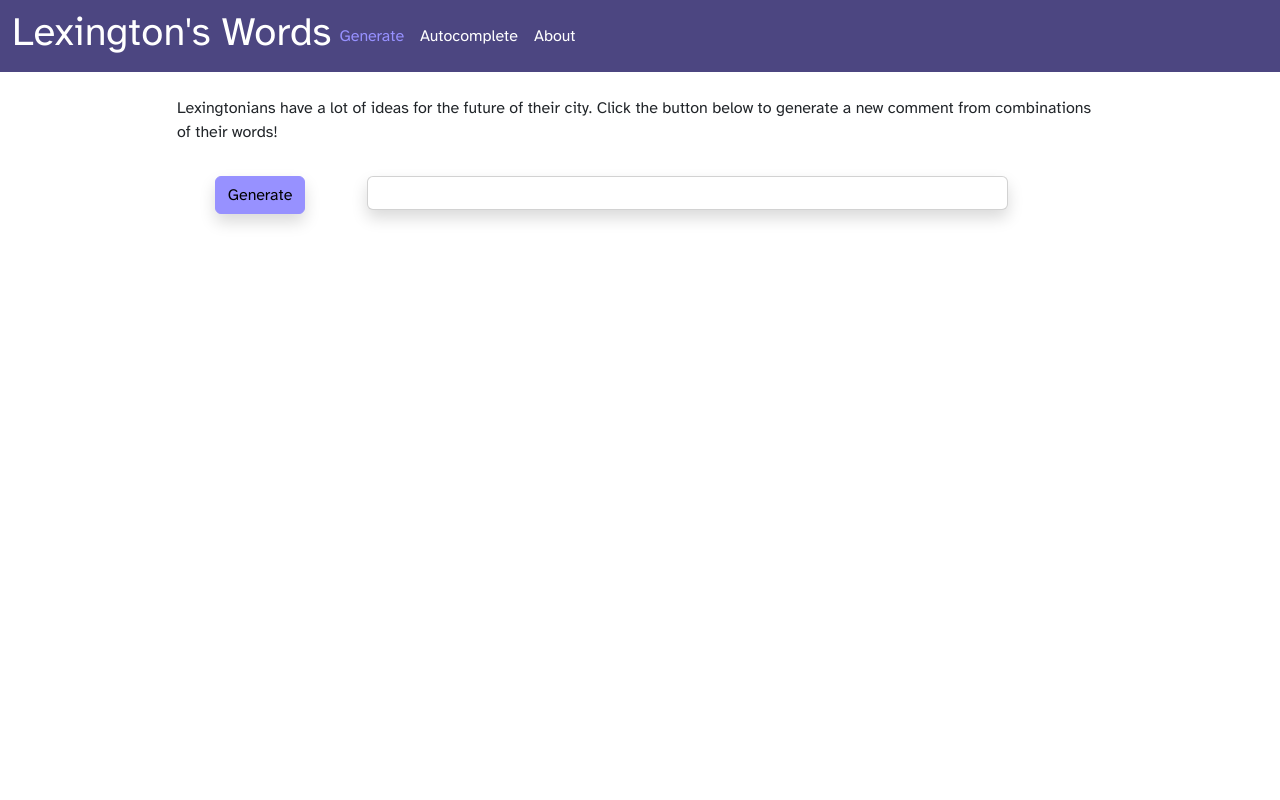
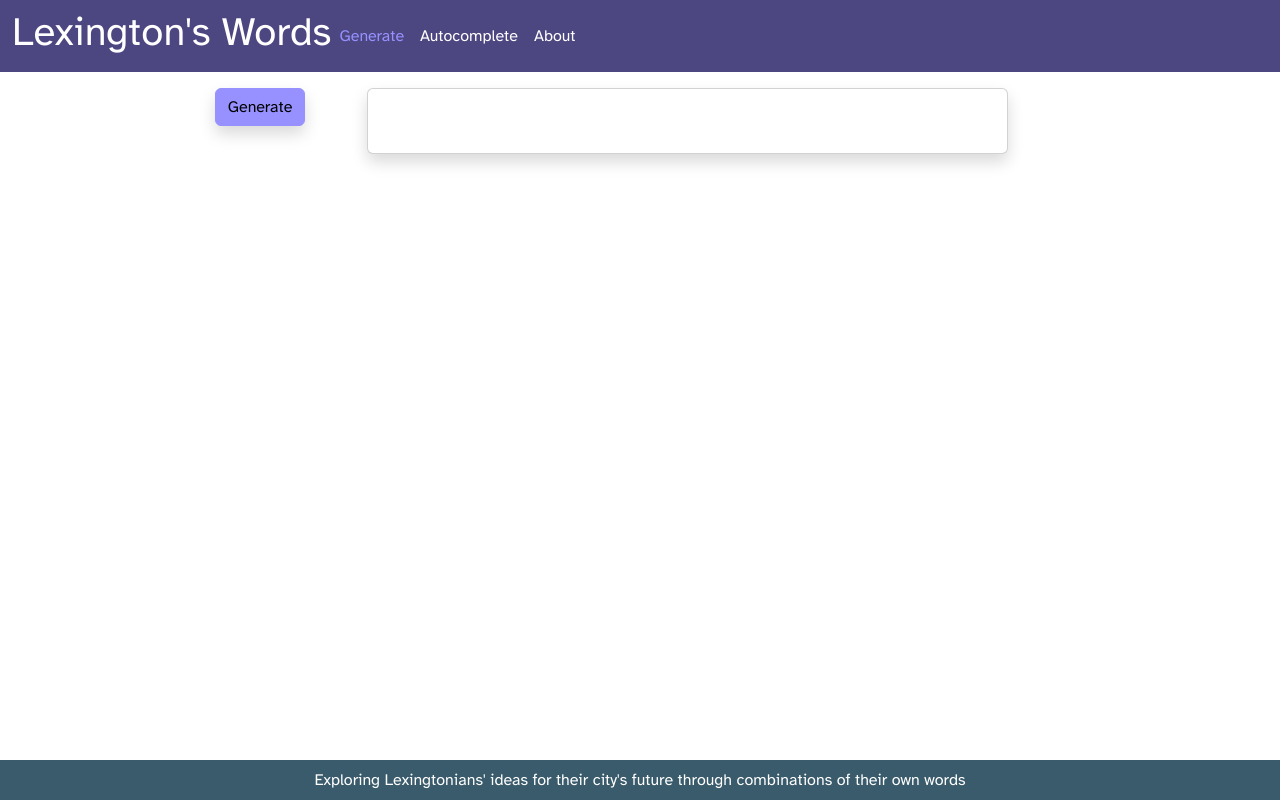
Before and after one commit to rlmead/lex-autocomplete, a React (Create React App) app: page / in a window 1280 px wide. Built offline with nearby package versions, Linux system fonts and the light colour scheme; no server answers.

Commit message:
add footer

```diff
--- a/src/App.js
+++ b/src/App.js
@@ -3,6 +3,7 @@ import { Collapse, Navbar, NavbarToggler, Nav, NavItem, NavLink } from "reactstr
 import Autocomplete from "./components/Autocomplete";
 import Generate from "./components/Generate";
 import About from "./components/About";
+import Footer from "./components/Footer";
 
 function App() {
   const [isOpen, setIsOpen] = useState(false);
@@ -54,6 +55,7 @@ function App() {
       {
         sections[view]
       }
+      <Footer/>
     </>
   );
 }
--- /dev/null
+++ b/src/components/Footer.js
@@ -0,0 +1,18 @@
+import React from "react";
+import { Navbar, Nav } from "reactstrap";
+
+function Footer() {
+  return (
+    <Navbar
+      className="fixed-bottom bg-success text-white">
+      <Nav
+        className="mx-auto">
+        <p className="mb-auto">
+          Exploring Lexingtonians' ideas for their city's future through combinations of their own words
+        </p>
+      </Nav>
+    </Navbar>
+  );
+}
+
+export default Footer;
--- a/src/components/Generate.js
+++ b/src/components/Generate.js
@@ -59,18 +59,13 @@ function Generate() {
 
   return (
     <Container>
-      <Row className="mt-4">
-        <Col md={{ size: 10, offset: 1 }}>
-          <p>Lexingtonians have a lot of ideas for the future of their city. Click the button below to generate a new comment from combinations of their words!</p>
-        </Col>
-      </Row>
       <Row className="mt-3">
         <Col md={{ size: 2, offset: 1 }}>
           <div className="d-flex justify-content-center">
             <Button color="warning" className="shadow mb-3" onClick={generateComment}>Generate</Button></div>
         </Col>
         <Col md={{ size: 7 }}>
-          <Card className="shadow">
+          <Card className="shadow p-3 mb-5">
             <CardBody>
               {
                 loading ? <Spinners className="" />
```
